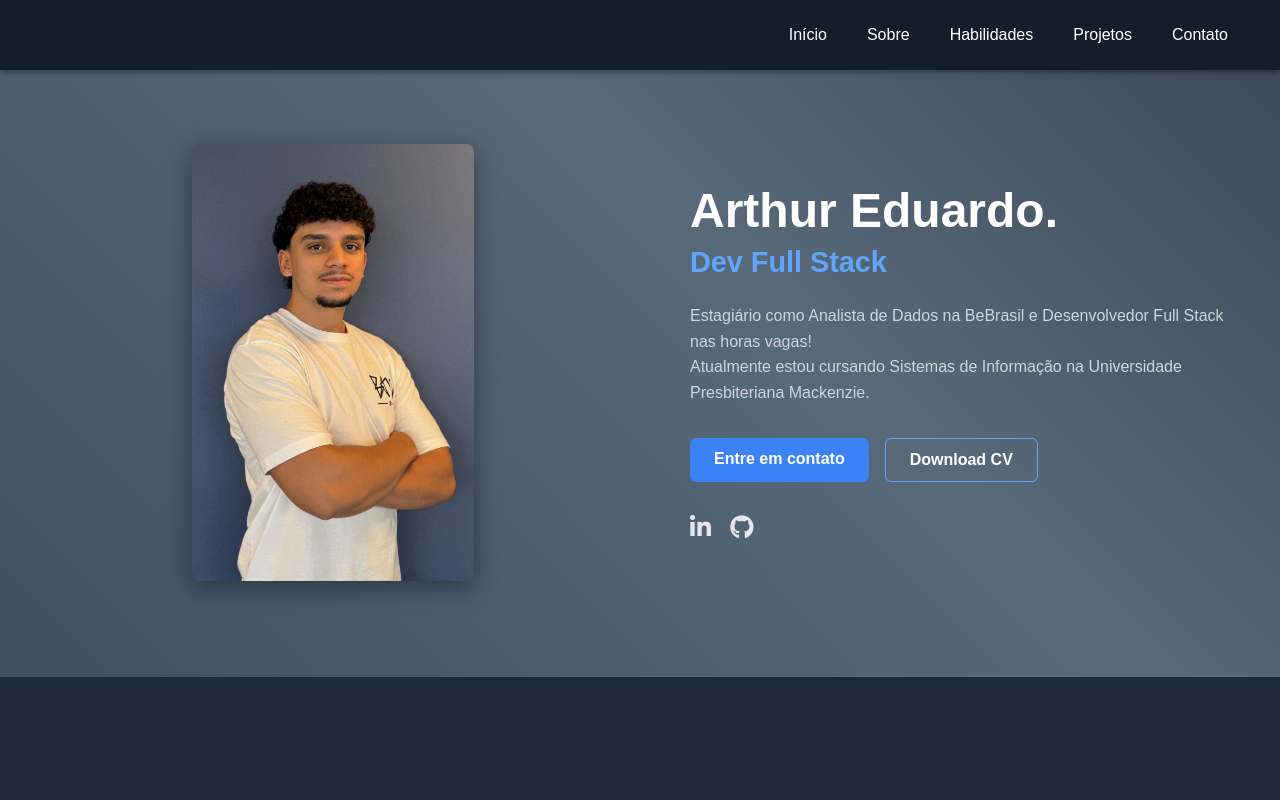
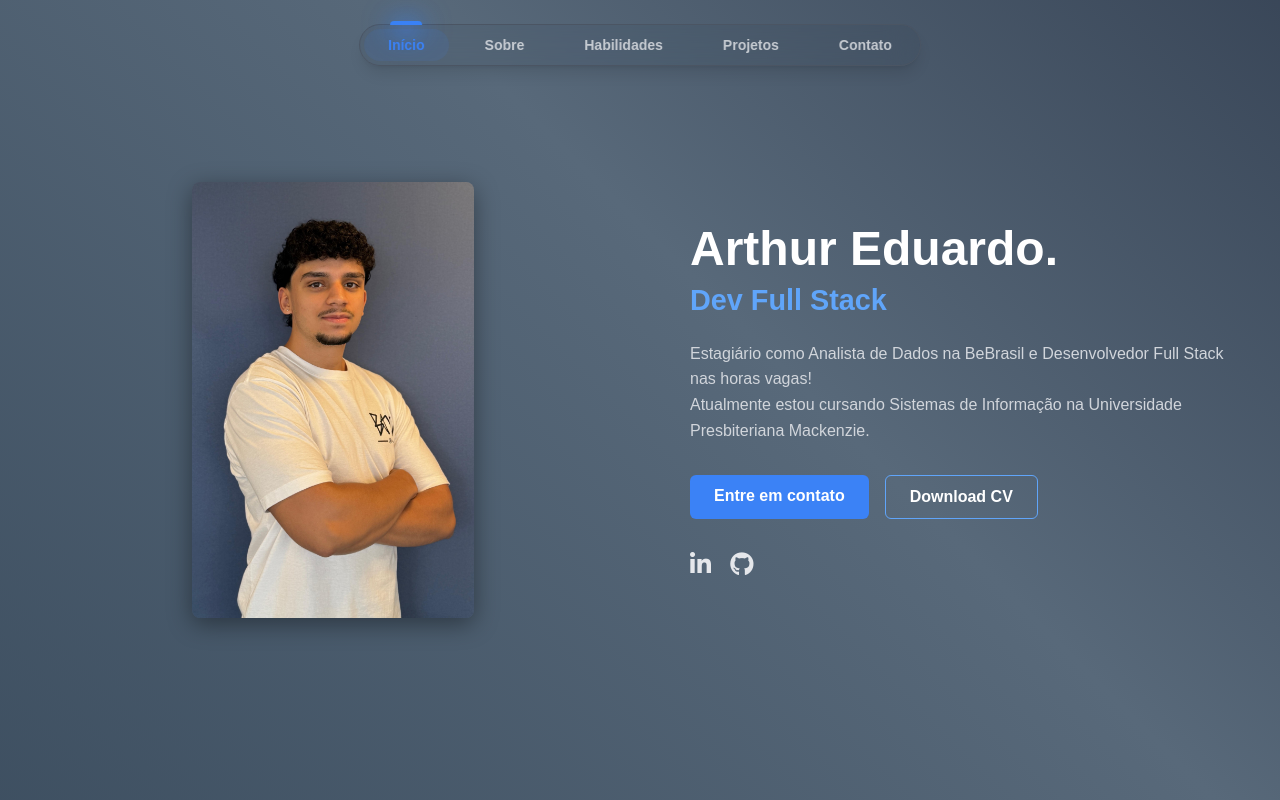
Before and after one commit to ArthurEdu05/meu-portfolio, a React (Vite) app: page / in a window 1280 px wide. Built offline with nearby package versions, Linux system fonts and the light colour scheme.

Commit message:
feat(navbar): redesign navbar

```diff
--- a/package.json
+++ b/package.json
@@ -11,7 +11,10 @@
   },
   "dependencies": {
     "@fortawesome/fontawesome-free": "^6.7.2",
+    "clsx": "^2.1.1",
     "emailjs-com": "^3.2.0",
+    "framer-motion": "^12.28.1",
+    "lucide-react": "^0.562.0",
     "react": "^19.1.0",
     "react-dom": "^19.1.0",
     "react-icons": "^5.5.0"
--- a/src/pages/Home/sections/Hero/Hero.css
+++ b/src/pages/Home/sections/Hero/Hero.css
@@ -1,6 +1,10 @@
 .hero {
   width: 100%;
-  padding: 9rem 2rem 6rem;
+  min-height: 100vh;
+  display: flex;
+  align-items: center;
+  justify-content: center;
+  padding: 2rem;
   background: linear-gradient(45deg, #2c3e50 0%, #58697a 50%, #0f172a 100%);
   background-size: 200% 200%;
   animation: background 8s ease infinite;
@@ -28,6 +32,7 @@
   gap: 4rem;
   flex-wrap: wrap;
   text-align: left;
+  padding: 6rem 0;
 }
 
 .heroText {
--- a/src/pages/Home/sections/Navbar/Navbar.css
+++ b/src/pages/Home/sections/Navbar/Navbar.css
@@ -1,172 +1,127 @@
-.navigation {
-    height: 70px;
-    background: #141d2aff;
-    position: fixed;
-    top: 0;
-    width: 100%;
-    z-index: 1002;
-    box-shadow: 0 2px 6px rgba(0, 0, 0, 0.4);
+:root {
+    --primary-color: #3b82f6;
+    --background-color-alpha: rgba(15, 23, 42, 0.05);
+    --border-color: #4b5563;
+    --text-color: rgba(229, 231, 235, 0.8);
+    --muted-background: rgba(59, 130, 246, 0.1);
+    --primary-alpha-20: rgba(59, 130, 246, 0.2);
 }
 
-
-
-.nav-container {
-    max-width: 100%;
-    margin: 0 auto;
-    display: flex;
-    justify-content: flex-end;
-    align-items: center;
-    padding-right: 2rem;
+.navbar-container {
+    position: fixed;
+    bottom: 0;
+    left: 50%;
+    transform: translateX(-50%);
+    z-index: 50;
+    margin-bottom: 1.5rem;
 }
 
-
-nav {
+.navbar-content {
     display: flex;
+    align-items: center;
+    gap: 0.75rem;
+    background-color: var(--background-color-alpha);
+    border: 1px solid var(--border-color);
+    backdrop-filter: blur(16px);
+    padding: 0.25rem;
+    border-radius: 9999px;
+    box-shadow: 0 10px 15px -3px rgb(0 0 0 / 0.1), 0 4px 6px -4px rgb(0 0 0 / 0.1);
 }
 
-nav ul {
-    list-style: none;
-    margin: 0;
-    padding: 0;
-}
-
-nav ul li {
-    float: left;
+.navbar-item {
     position: relative;
-}
-
-nav ul li a {
-    display: block;
-    padding: 0 20px;
-    line-height: 70px;
-    background: #141d2aff;
-    color: #ffffff;
+    cursor: pointer;
+    font-size: 0.875rem;
+    font-weight: 600;
+    padding: 0.5rem 1.5rem;
+    border-radius: 9999px;
+    transition: color 0.2s ease-in-out;
+    color: var(--text-color);
     text-decoration: none;
 }
 
-nav ul li a:hover {
-    background: #3b82f6;
-    color: #ffffff;
+.navbar-item:hover {
+    color: var(--primary-color);
 }
 
-nav ul li a:not(:only-child)::after {
-    content: ' ▾';
-    padding-left: 4px;
+.navbar-item.active {
+    color: var(--primary-color);
 }
 
-nav ul li ul li a {
-    padding: 15px;
-    line-height: 20px;
+.navbar-item .navbar-item-name {
+    display: none;
 }
 
-.nav-dropdown {
-    position: absolute;
-    display: none;
-    z-index: 1;
-    box-shadow: 0 3px 12px rgba(0, 0, 0, 0.15);
+.navbar-item .navbar-item-icon {
+    display: inline;
 }
 
-.nav-mobile {
-    display: none;
+.navbar-lamp {
     position: absolute;
-    top: 0;
-    right: 0;
-    background: #141d2aff;
-    height: 70px;
-    width: 70px;
+    inset: 0;
+    width: 100%;
+    background-color: var(--muted-background);
+    border-radius: 9999px;
+    z-index: -10;
 }
 
-@media only screen and (max-width: 798px) {
-    .nav-mobile {
-        display: block;
-        z-index: 1001;
+.lamp-top {
+    position: absolute;
+    top: -0.5rem;
+    left: 50%;
+    transform: translateX(-50%);
+    width: 2rem;
+    height: 0.25rem;
+    background-color: var(--primary-color);
+    border-top-left-radius: 9999px;
+    border-top-right-radius: 9999px;
 }
 
-    nav {
-        position: relative;
-        width: 100%;
+.lamp-blur-1 {
+    position: absolute;
+    width: 3rem;
+    height: 1.5rem;
+    background-color: var(--primary-alpha-20);
+    border-radius: 9999px;
+    filter: blur(12px);
+    top: -0.5rem;
+    left: -0.5rem;
 }
 
-    nav ul {
-        display: flex;
-        flex-direction: column;
-        position: fixed;
-        top: 0;
-        right: -180px;
-        height: 100vh;
-        width: 180px;
-        background: #0e141b ;
-        z-index: 1000;
-        padding-top: 70px;
-        align-items: center;
-        justify-content: flex-start;
-        gap: 2rem;
-        transition: right 0.3s ease-in-out;
+.lamp-blur-2 {
+    position: absolute;
+    width: 2rem;
+    height: 1.5rem;
+    background-color: var(--primary-alpha-20);
+    border-radius: 9999px;
+    filter: blur(12px);
+    top: -0.25rem;
 }
 
-    nav ul.open {
-        right: 0;
+.lamp-blur-3 {
+    position: absolute;
+    width: 1rem;
+    height: 1rem;
+    background-color: var(--primary-alpha-20);
+    border-radius: 9999px;
+    filter: blur(8px);
+    top: 0;
+    left: 0.5rem;
 }
 
-    nav ul li {
-        float: none;
-        width: 100%;
-        text-align: center;
+/* For tablets and larger */
+@media (min-width: 768px) {
+    .navbar-container {
+        top: 0;
+        bottom: auto;
+        padding-top: 1.5rem;
     }
 
-    nav ul li a {
-        padding: 15px;
-        font-size: 1.3rem;
-        line-height: 1;
-        color: white;
-        display: block;
-        width: 100%;
+    .navbar-item .navbar-item-name {
+        display: inline;
     }
 
-    .nav-dropdown {
-        position: static;
+    .navbar-item .navbar-item-icon {
+        display: none;
     }
 }
-
-
-#nav-toggle {
-    position: absolute;
-    left: 18px;
-    top: 22px;
-    cursor: pointer;
-    padding: 10px 35px 16px 0px;
-}
-
-#nav-toggle span,
-#nav-toggle span::before,
-#nav-toggle span::after {
-    display: block;
-    background: #ffffff;
-    height: 5px;
-    width: 35px;
-    position: absolute;
-    content: '';
-    transition: all 300ms ease-in-out;
-}
-
-#nav-toggle span::before {
-    top: -10px;
-}
-
-#nav-toggle span::after {
-    bottom: -10px;
-}
-
-#nav-toggle.active span {
-    background-color: transparent;
-}
-
-#nav-toggle.active span::before {
-    transform: rotate(45deg);
-    top: 0;
-}
-
-#nav-toggle.active span::after {
-    transform: rotate(-45deg);
-    top: 0;
-}
--- a/src/pages/Home/sections/Navbar/Navbar.jsx
+++ b/src/pages/Home/sections/Navbar/Navbar.jsx
@@ -1,67 +1,80 @@
-import React, { useEffect } from "react";
-import "./Navbar.css";
+"use client"
+
+import React, { useEffect, useState } from "react"
+import { motion } from "framer-motion"
+import { Home, User, Wrench, FolderGit, Mail } from "lucide-react"
+import { clsx } from "clsx"
+import "./Navbar.css"
+
+const items = [
+    { name: "Início", url: "#hero", icon: Home },
+    { name: "Sobre", url: "#about", icon: User },
+    { name: "Habilidades", url: "#skills", icon: Wrench },
+    { name: "Projetos", url: "#projects", icon: FolderGit },
+    { name: "Contato", url: "#contact", icon: Mail },
+];
 
 export default function Navbar() {
-    useEffect(() => {
-        const navToggle = document.getElementById("nav-toggle");
-        const navList = document.querySelector(".nav-list");
+  const [activeTab, setActiveTab] = useState(items[0].name)
+  const [isMobile, setIsMobile] = useState(false)
 
-        if (!navToggle || !navList) return;
+  useEffect(() => {
+    const handleResize = () => {
+      setIsMobile(window.innerWidth < 768)
+    }
 
-        const handleToggle = () => {
-            navList.classList.toggle("open");
-            navToggle.classList.toggle("active");
-        };
+    handleResize()
+    window.addEventListener("resize", handleResize)
+    return () => window.removeEventListener("resize", handleResize)
+  }, [])
 
-        navToggle.addEventListener("click", handleToggle);
+  return (
+    <div
+      className={clsx(
+        "navbar-container",
+      )}
+    >
+      <div className="navbar-content">
+        {items.map((item) => {
+          const Icon = item.icon
+          const isActive = activeTab === item.name
 
-        const links = navList.querySelectorAll("li > a:not(:only-child)");
-        const closeAllDropdowns = () => {
-            navList.querySelectorAll(".nav-dropdown").forEach(dropdown => {
-                dropdown.style.display = "none";
-            });
-        };
-
-        links.forEach(link => {
-            link.addEventListener("click", e => {
-                e.preventDefault();
-                const dropdown = link.nextElementSibling;
-                if (dropdown) {
-                    dropdown.style.display = dropdown.style.display === "block" ? "none" : "block";
-                }
-                e.stopPropagation();
-            });
-        });
-
-        document.addEventListener("click", closeAllDropdowns);
-
-        return () => {
-            navToggle.removeEventListener("click", handleToggle);
-            document.removeEventListener("click", closeAllDropdowns);
-        };
-    }, []);
-
-
-    return (
-        <>
-        <section className="navigation">
-            <div className="nav-container">
-                <nav>
-                    <div className="nav-mobile">
-                        <a id="nav-toggle" href="#!"><span></span></a>
-                    </div>
-                    <ul className="nav-list">
-                        <li><a href="#hero">Início</a></li>
-                        <li><a href="#about">Sobre</a></li>
-                        <li><a href="#skills">Habilidades</a></li>
-                        <li><a href="#projects">Projetos</a></li>
-                        <li><a href="#contact">Contato</a></li>
-                    </ul>
-                </nav>
-            </div>
-
-
-        </section>
-        </>
-    );
+          return (
+            <a
+              key={item.name}
+              href={item.url}
+              onClick={() => setActiveTab(item.name)}
+              className={clsx(
+                "navbar-item",
+                isActive && "active",
+              )}
+            >
+              <span className="navbar-item-name">{item.name}</span>
+              <span className="navbar-item-icon">
+                <Icon size={18} strokeWidth={2.5} />
+              </span>
+              {isActive && (
+                <motion.div
+                  layoutId="lamp"
+                  className="navbar-lamp"
+                  initial={false}
+                  transition={{
+                    type: "spring",
+                    stiffness: 300,
+                    damping: 30,
+                  }}
+                >
+                  <div className="lamp-top">
+                    <div className="lamp-blur-1" />
+                    <div className="lamp-blur-2" />
+                    <div className="lamp-blur-3" />
+                  </div>
+                </motion.div>
+              )}
+            </a>
+          )
+        })}
+      </div>
+    </div>
+  )
 }
```
Also changed, not shown: 1 other file (tests, documents, lock files or other folders). Lines whose indentation alone changed are shown as unchanged.
